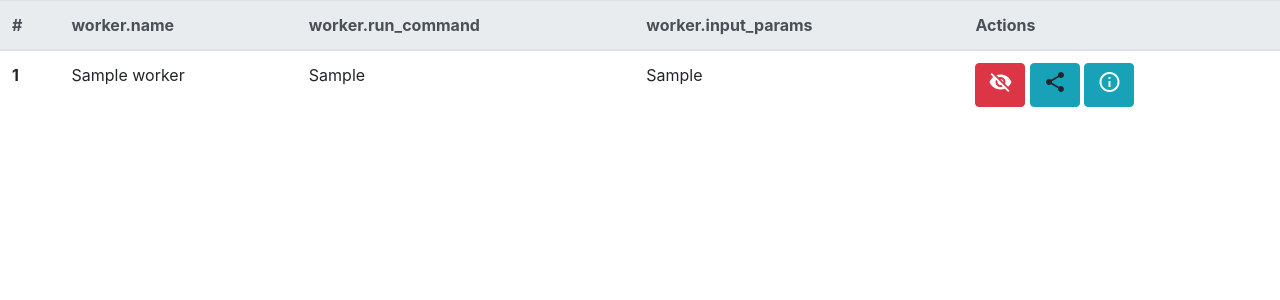
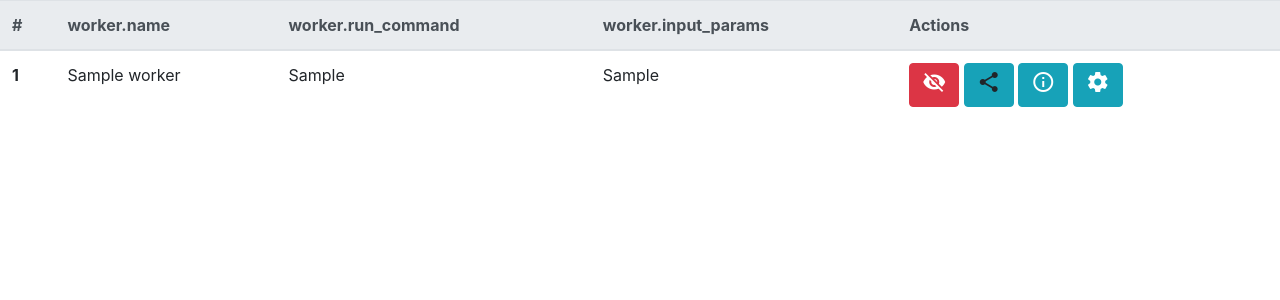
Before and after one commit to Alexander35/combiner, a Django app: page /worker/workers-list/ in a window 1280 px wide. Shown: the part 56-356 px from the top of the page. Run offline with Django 3.2, Linux system fonts and the light colour scheme; a user stored in the database is signed in; tables that the repository leaves empty hold one stand-in row (values such as "Sample post"); some libraries are stand-ins or nearby versions.

Commit message:
ready for first tewst

```diff
--- a/comander/templates/worker/workers_list.html
+++ b/comander/templates/worker/workers_list.html
@@ -35,6 +35,10 @@
 		    <a type="button" class="btn btn-info" href="{% url 'worker_status_page' worker.id %}">
 		      	<i class="material-icons">info_outline</i>
 		    </a>
+		    <a type="button" class="btn btn-info" href="{% url 'worker_settings' worker.id %}">
+		      	<i class="material-icons">settings</i>
+		    </a>
+
     	    {% include "modal.html" with modal_id=worker.name modal_title="Share Worker" modal_form="worker/share_worker_to_user_form.html" %}
 	      </td>
 	    </tr>
```
Also changed, not shown: comander/forms.py (+0 -65 lines), comander/views_worker.py (+8 -8 lines).
